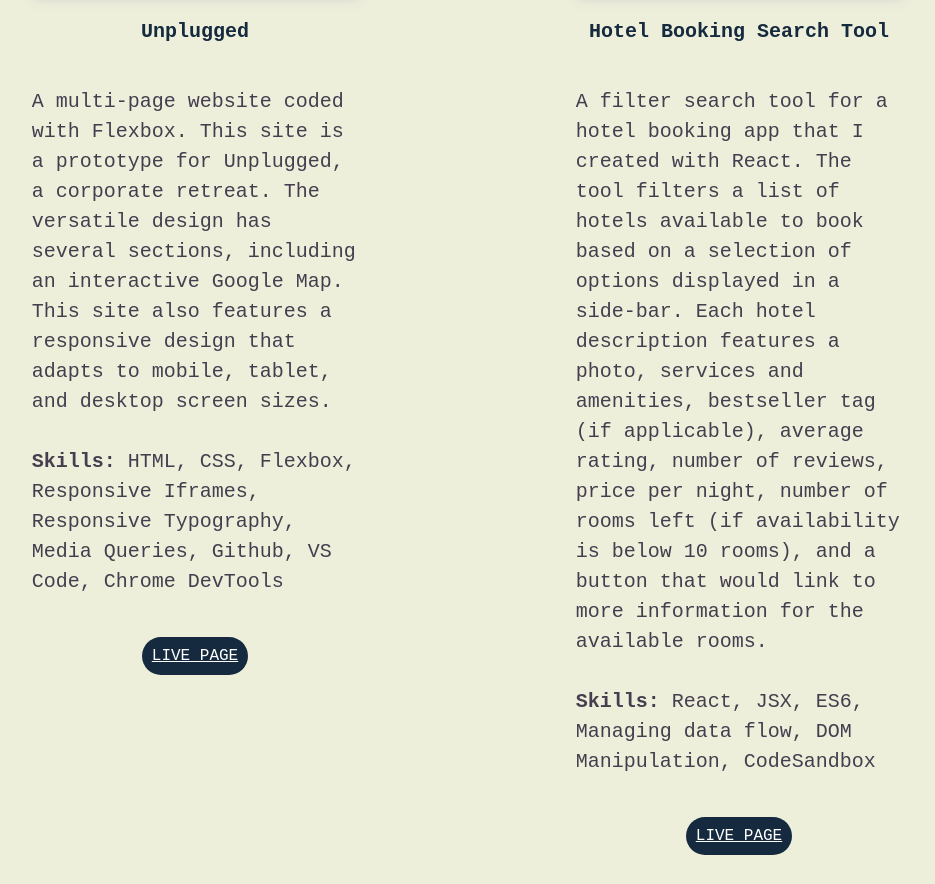
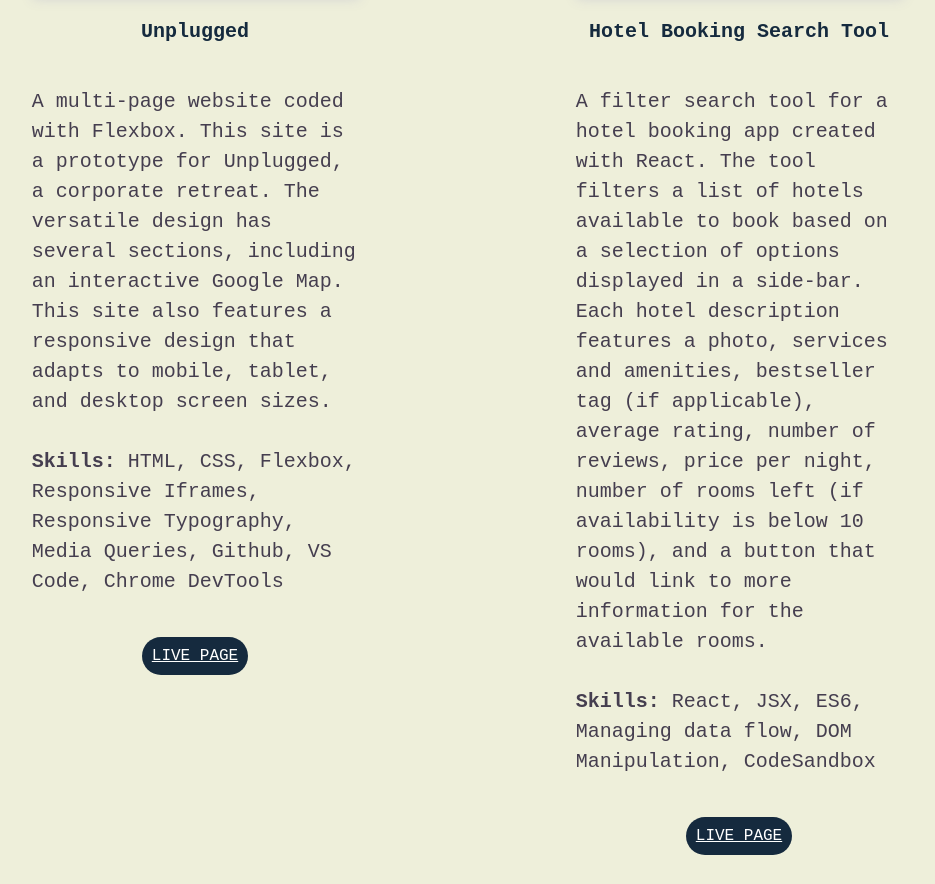
Before and after one commit to mbruce10/Portfolio-Site, a plain HTML site: page index.html in a window 1280 px wide. Shown: the part 1902-2786 px from the top of the page, without its empty margins (173-1108 px from the left). Drawn offline with Linux system fonts and the light colour scheme; a script that the page names is missing; a web font is replaced by a local one.

Commit message:
updated hotel description

```diff
--- a/index.html
+++ b/index.html
@@ -199,12 +199,12 @@
                 </figure>
                 <h4>Hotel Booking Search Tool</h4>
                 <p class="project-description">
-                  A filter search tool for a hotel booking app that I created
-                  with React. The tool filters a list of hotels available to
-                  book based on a selection of options displayed in a side-bar.
-                  Each hotel description features a photo, services and
-                  amenities, bestseller tag (if applicable), average rating,
-                  number of reviews, price per night, number of rooms left (if
+                  A filter search tool for a hotel booking app created with
+                  React. The tool filters a list of hotels available to book
+                  based on a selection of options displayed in a side-bar. Each
+                  hotel description features a photo, services and amenities,
+                  bestseller tag (if applicable), average rating, number of
+                  reviews, price per night, number of rooms left (if
                   availability is below 10 rooms), and a button that would link
                   to more information for the available rooms.
                 </p>
```
